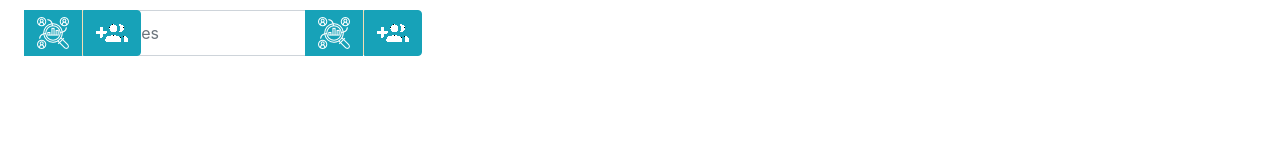
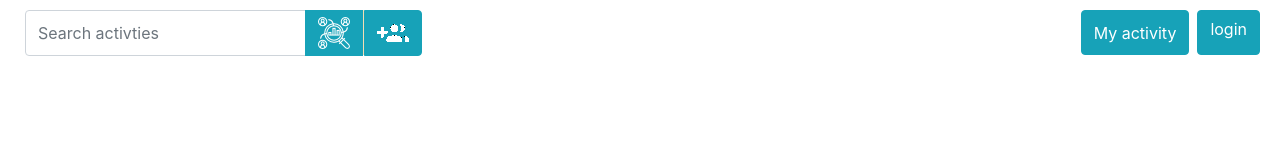
Before and after one commit to chantzish/together, a website with bundled scripts: page public/index.html in a window 1280 px wide. Built offline with nearby package versions, Linux system fonts and the light colour scheme; files whose address does not match are found by name.

Commit message:
new icon

```diff
--- a/public/index.html
+++ b/public/index.html
@@ -9,7 +9,7 @@
   <link rel="stylesheet" href="https://maxcdn.bootstrapcdn.com/bootstrap/4.0.0/css/bootstrap.min.css" integrity="sha384-Gn5384xqQ1aoWXA+058RXPxPg6fy4IWvTNh0E263XmFcJlSAwiGgFAW/dAiS6JXm"
     crossorigin="anonymous">
   <link rel="icon" type="image/png" href="main/team.png">
-  <link rel="stylesheet" type="text/css" href="main/style.css">
+  <link rel="stylesheet" type="text/css" href="main/mainStyle.css">
 </head>
 
 <body>
@@ -21,32 +21,33 @@
     </div>
   </div>
 
-  <div id="floating-panel" class="input-group col-sm-4">
+  <div id="floating-panel-l" class="input-group col-sm-4">
     <input id="search-text" type="text" class="form-control" placeholder="Search activties" aria-label="Search activties" aria-describedby="basic-addon2">
     <div class="input-group-append">
       <button id="search-button" class="btn btn-info" type="submit">
         <img src="main/research.png">
       </button>
       <hr>
-        <a class="btn btn-info" href="">
+      <a class="btn btn-info" href="add-activity/index.html">
         <img src="main/add326.gif">
       </a>
     </div>
   </div>
-  <div id="floating-panel" class="input-group col-sm-4">
-      <div class="input-group-append">
+  <div id="floating-panel-r" class="btn-toolbar" role="toolbar" aria-label="Toolbar with button groups">
+      <div class="btn-group mr-2" role="group" aria-label="First group">
         <button id="search-button" class="btn btn-info" type="submit">
-            <img src="main/research.png">
+            My activity
+            <!-- <img src="main/research.png"> -->
           </button>
-          <hr>
+      </div>
+
+      <div class="btn-group" role="group" aria-label="Third group">
           <a class="btn btn-info" href="login-out/signin.html">
-            <img src="main/add326.gif">
+            login
+            <!-- <img src="main/add326.gif"> -->
           </a>
       </div>
     </div>
-
-
-
 
 
   <!-- <script src="jquery/dist/jquery.js"></script> -->
--- a/public/main/style.css
+++ b/public/main/mainStyle.css
@@ -13,11 +13,19 @@
   right: 0;
 }
 
-#floating-panel {
+#floating-panel-l {
   position: fixed;
   top: 10px;
   left: 10px;
   z-index: 5;
+  height: 45px;
+}
+
+#floating-panel-r {
+  position: fixed;
+  top: 10px;
+  right: 20px;
+  z-index: 6;
   height: 45px;
 }
 
```
Also changed, not shown: public/main/team.png (added). Lines whose indentation alone changed are shown as unchanged.
